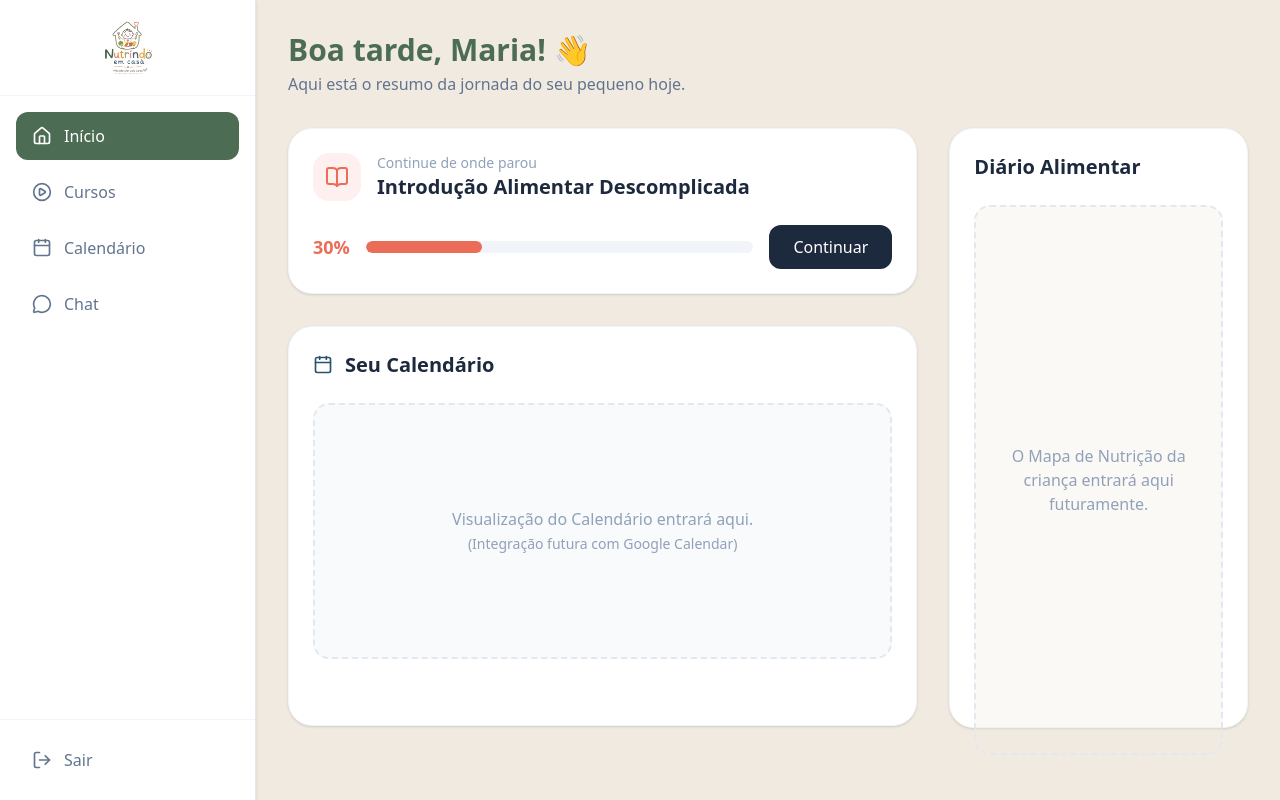
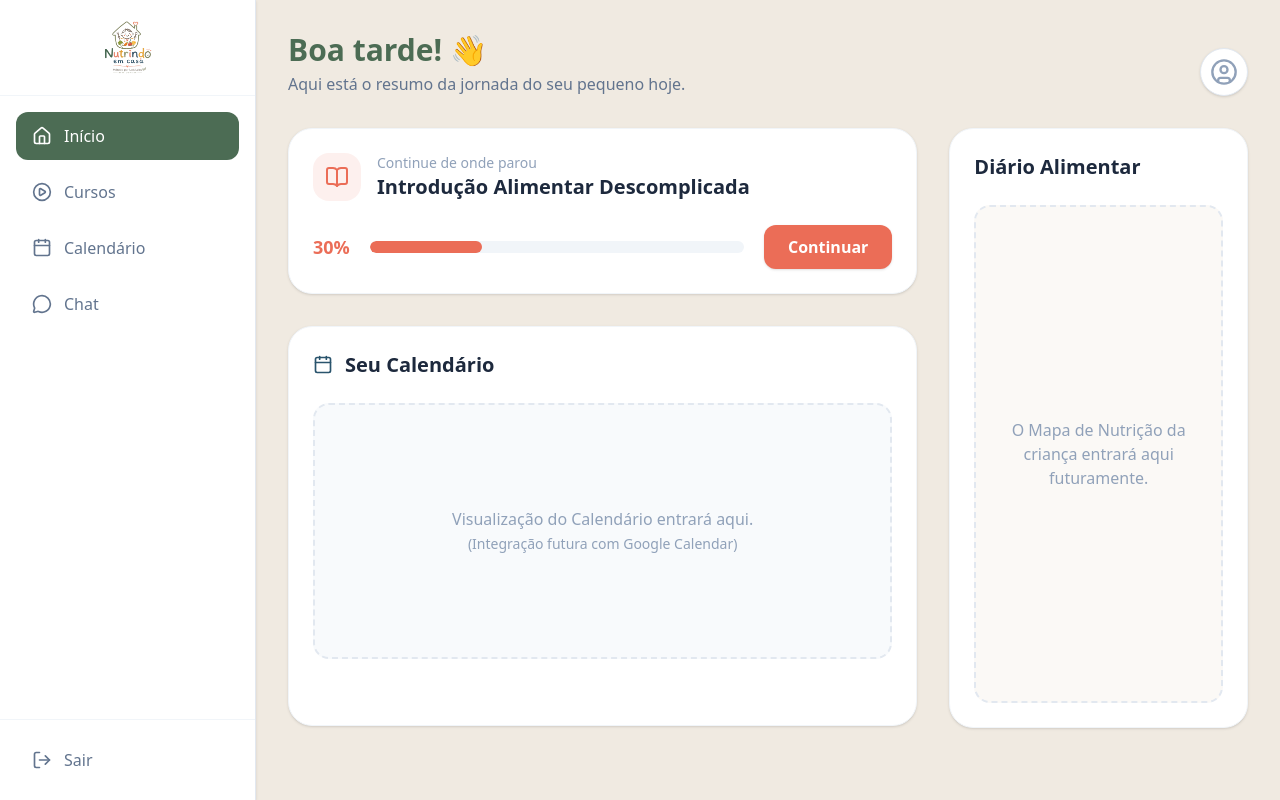
Before and after one commit to Leles05/Nutrindo-em-casa, a Next.js app: page /dashboard in a window 1280 px wide. Built offline with nearby package versions, Linux system fonts and the light colour scheme.

Commit message:
fix: Ajustes na recepcao do usuario, ajuste na logo e um novo icone para mostrar que está logado

```diff
--- a/src/app/dashboard/layout.tsx
+++ b/src/app/dashboard/layout.tsx
@@ -22,10 +22,16 @@ export default function DashboardLayout({ children }: { children: React.ReactNod
       {/* Barra Lateral (Sidebar) - Foco em Desktop */}
       <aside className="w-64 bg-white border-r border-slate-200 flex flex-col shadow-sm">
         {/* Logo Menor no Topo */}
-        <div className="h-24 flex items-center justify-center border-b border-slate-100">
-          <div className="relative h-16 w-32">
-            <Image src="/logo-transparente.png" alt="Nutrindo em Casa" fill className="object-contain" priority />
-          </div>
+        <div className="h-24 flex items-center justify-center border-b border-slate-100 p-4">
+          <Link href="/dashboard" className="relative h-full w-full max-w-[140px] block hover:opacity-80 transition-opacity">
+            <Image
+              src="/logo-transparente.png"
+              alt="Nutrindo em Casa"
+              fill
+              className="object-contain"
+              priority
+            />
+          </Link>
         </div>
 
         {/* Menu de Navegação */}
--- a/src/app/dashboard/page.tsx
+++ b/src/app/dashboard/page.tsx
@@ -1,36 +1,40 @@
 "use client";
 
 import { useState, useEffect } from "react";
-import { BookOpen, Calendar as CalendarIcon } from "lucide-react";
+import { BookOpen, Calendar as CalendarIcon, UserCircle } from "lucide-react";
+import Link from "next/link";
 
 export default function DashboardInicio() {
-  const [saudacao, setSaudacao] = useState("Olá");
-  // Aqui no futuro puxaremos o nome da mãe do Banco de Dados
-  const nomeMae = "Maria";
+  const [saudacao, setSaudacao] = useState("Carregando...");
 
-  // Lógica para o Bom dia / Boa tarde / Boa noite
+  // Lógica exata: Madrugada/Manhã (03:00 - 11:59), Tarde (12:00 - 17:59), Noite (18:00 - 02:59)
   useEffect(() => {
     const horaAtual = new Date().getHours();
     if (horaAtual >= 3 && horaAtual < 12) {
-      setSaudacao("Bom dia");
+      setSaudacao("Bom dia! 👋");
     } else if (horaAtual >= 12 && horaAtual < 18) {
-      setSaudacao("Boa tarde");
+      setSaudacao("Boa tarde! 👋");
     } else {
-      setSaudacao("Boa noite");
+      setSaudacao("Boa noite! 👋");
     }
   }, []);
 
   return (
     <div className="max-w-6xl mx-auto space-y-8 animation-fade-in">
 
-      {/* Cabeçalho com Saudação Emocional */}
+      {/* Cabeçalho com Saudação Emocional e Perfil */}
       <header className="flex justify-between items-end">
         <div>
           <h1 className="text-3xl font-extrabold text-[#4C6C54]">
-            {saudacao}, {nomeMae}! 👋
+            {saudacao}
           </h1>
-          <p className="text-slate-500 mt-1">Aqui está o resumo da jornada do seu pequeno hoje.</p>
+          <p className="text-slate-500 mt-1 text-base">Aqui está o resumo da jornada do seu pequeno hoje.</p>
         </div>
+
+        {/* Ícone de Perfil / Conta no topo direito (Melhoria de UX) */}
+        <button className="h-12 w-12 rounded-full bg-white border border-slate-200 flex items-center justify-center text-slate-400 hover:text-[#4C6C54] hover:border-[#4C6C54] transition-colors shadow-sm">
+          <UserCircle className="h-7 w-7" />
+        </button>
       </header>
 
       {/* Grid Principal do Dashboard (2/3 Esquerda, 1/3 Direita) */}
@@ -40,7 +44,7 @@ export default function DashboardInicio() {
         <div className="col-span-1 lg:col-span-2 space-y-8">
 
           {/* Card do Curso Atual (Progresso) */}
-          <section className="bg-white p-6 rounded-3xl shadow-sm border border-slate-100">
+          <section className="bg-white p-6 rounded-3xl shadow-sm border border-slate-100 hover:shadow-md hover:-translate-y-1 transition-all duration-300">
             <div className="flex items-center gap-4 mb-6">
               <div className="h-12 w-12 bg-[#EB6D57]/10 rounded-2xl flex items-center justify-center text-[#EB6D57]">
                 <BookOpen className="h-6 w-6" />
@@ -51,19 +55,22 @@ export default function DashboardInicio() {
               </div>
             </div>
 
-            <div className="flex items-center gap-4">
+            <div className="flex items-center gap-5">
               <span className="text-lg font-bold text-[#EB6D57]">30%</span>
               <div className="flex-1 h-3 bg-slate-100 rounded-full overflow-hidden">
                 <div className="h-full bg-[#EB6D57] rounded-full w-[30%]"></div>
               </div>
-              <button className="px-6 py-2.5 bg-slate-800 hover:bg-slate-700 text-white font-medium rounded-xl transition-colors">
+              <Link
+                href="/dashboard/cursos"
+                className="px-6 py-2.5 bg-[#EB6D57] hover:bg-[#d55e49] text-white font-bold rounded-xl transition-colors shadow-sm"
+              >
                 Continuar
-              </button>
+              </Link>
             </div>
           </section>
 
-          {/* Área do Calendário Gigante (Placeholder por enquanto) */}
-          <section className="bg-white p-6 rounded-3xl shadow-sm border border-slate-100 min-h-[400px]">
+          {/* Área do Calendário Gigante (Placeholder) */}
+          <section className="bg-white p-6 rounded-3xl shadow-sm border border-slate-100 min-h-[400px] hover:shadow-md hover:-translate-y-1 transition-all duration-300">
             <div className="flex items-center gap-3 mb-6">
               <CalendarIcon className="h-5 w-5 text-[#2A546D]" />
               <h3 className="text-xl font-bold text-slate-800">Seu Calendário</h3>
@@ -77,12 +84,12 @@ export default function DashboardInicio() {
           </section>
         </div>
 
-        {/* Coluna da Direita (Espaço reservado para o Diário/Mapa) - Ocupa 1/3 */}
+        {/* Coluna da Direita (Espaço reservado para o Diário/Mapa) */}
         <div className="col-span-1 space-y-8">
 
-          <section className="bg-white p-6 rounded-3xl shadow-sm border border-slate-100 h-full min-h-[600px]">
+          <section className="bg-white p-6 rounded-3xl shadow-sm border border-slate-100 h-full min-h-[600px] flex flex-col hover:shadow-md hover:-translate-y-1 transition-all duration-300">
             <h3 className="text-xl font-bold text-slate-800 mb-6">Diário Alimentar</h3>
-            <div className="flex items-center justify-center h-full border-2 border-dashed border-slate-200 rounded-2xl bg-[#F0EAE1]/30">
+            <div className="flex-1 flex items-center justify-center border-2 border-dashed border-slate-200 rounded-2xl bg-[#F0EAE1]/30">
               <p className="text-slate-400 font-medium text-center px-4">
                 O Mapa de Nutrição da criança entrará aqui futuramente.
               </p>
```
